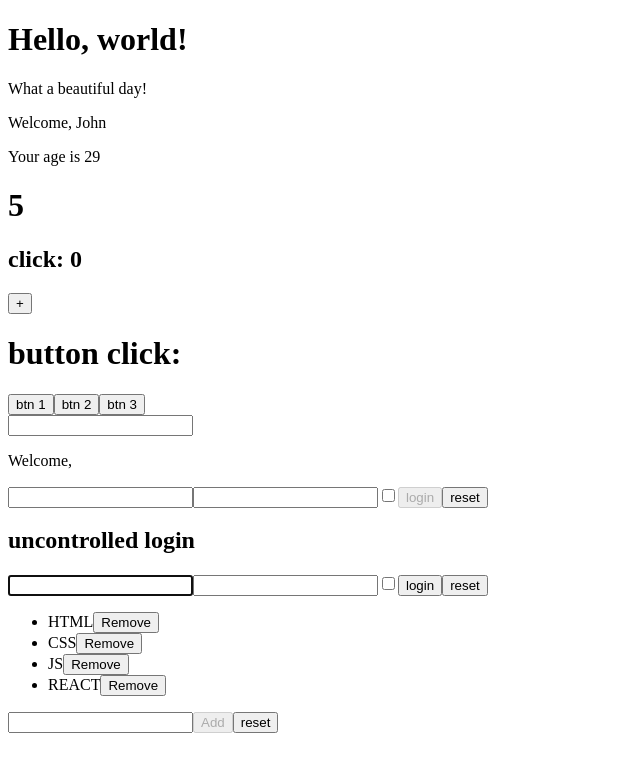
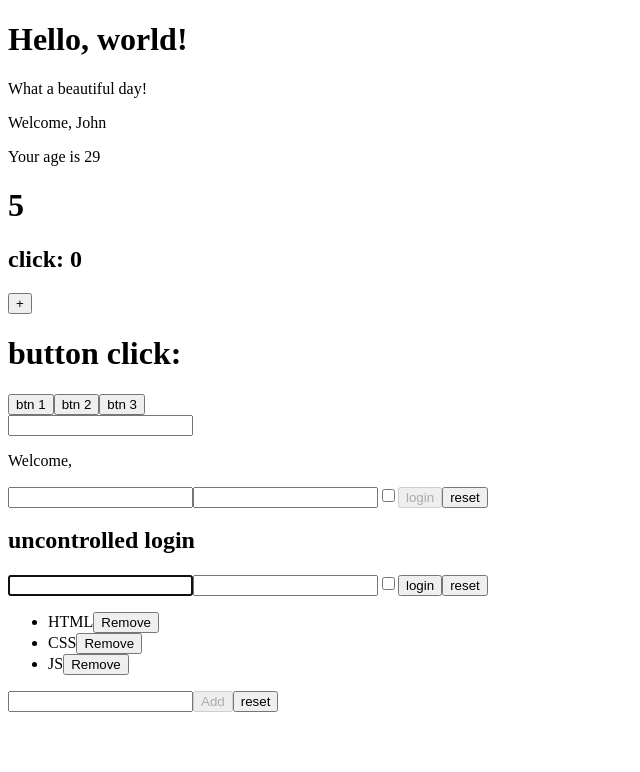
Before and after one commit to Parry93/react-exercises, a React (Create React App) app: page / in a window 1280 px wide. Shown: the top 772 px of the page, without its empty margins (0-640 px from the left). Built offline with nearby package versions, Linux system fonts and the light colour scheme.

Commit message:
fix:lists-06

```diff
--- a/src/TodoList.js
+++ b/src/TodoList.js
@@ -2,7 +2,7 @@ import React from "react";
 
 
 class TodoList extends React.Component{
-    state = {items :["HTML", "CSS", "JS", "REACT"],
+    state = {items :["HTML", "CSS", "JS"],
     newList : null,
     addBtn : true,
 
```
